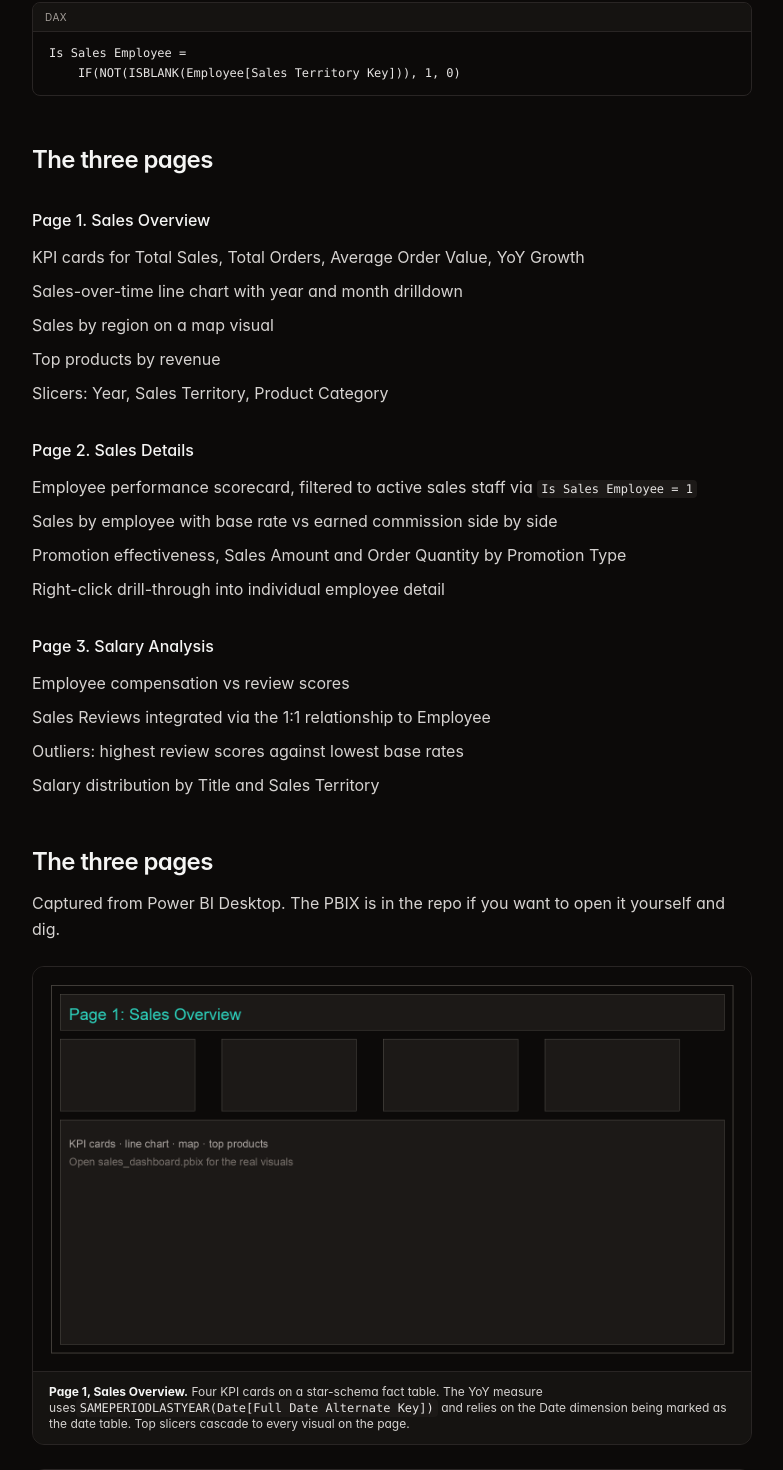
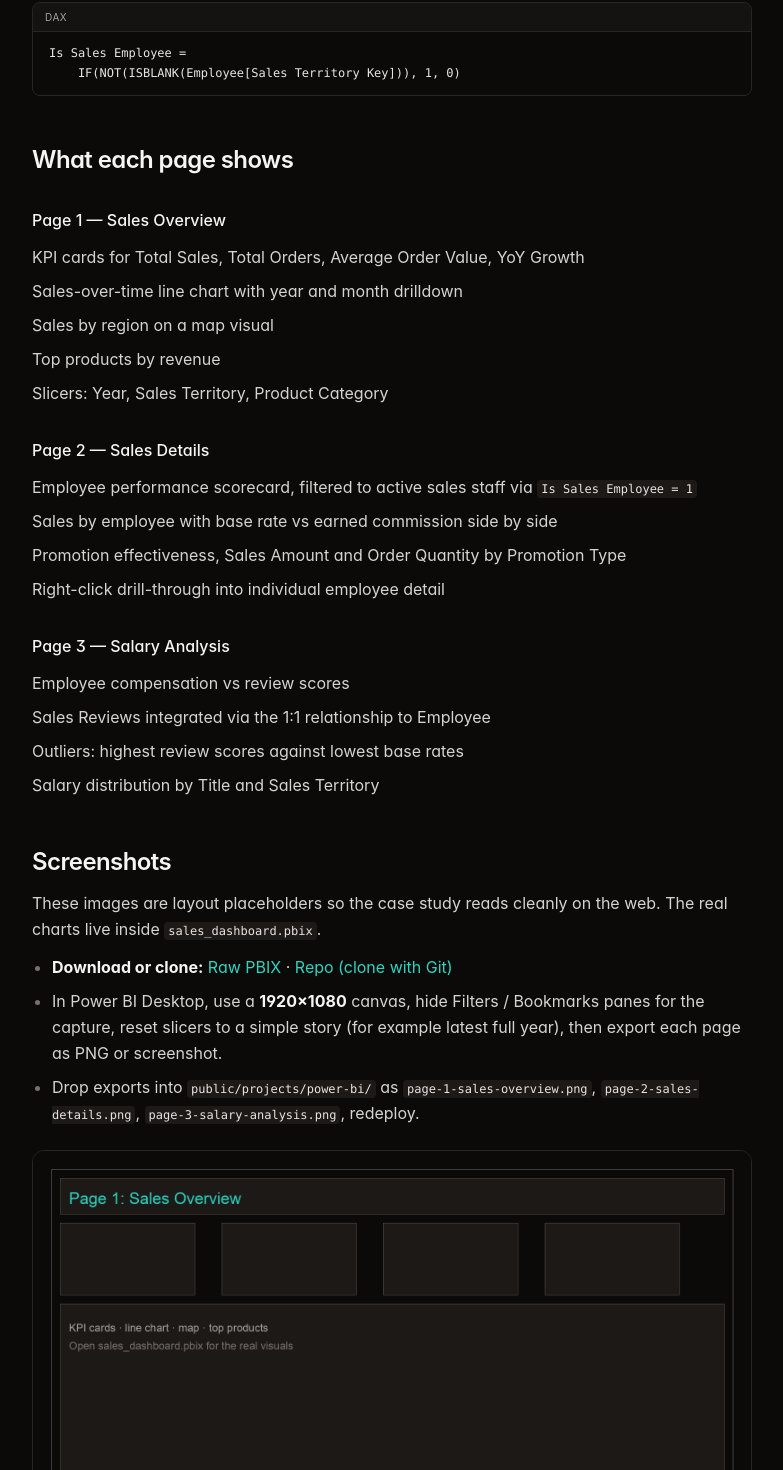
Before and after one commit to Damatnic/damato-portfolio, a Next.js app: page /projects/power-bi-sales-dashboard in a window 1280 px wide. Shown: the part 1855-3325 px from the top of the page, without its empty margins (248-1031 px from the left). Built offline with nearby package versions, Linux system fonts and the light colour scheme.

Commit message:
Polish Power BI case study and agent notes.
Clarify placeholder screenshots vs live PBIX, add GitHub/raw links and export checklist, fix headings and secure external links. Document Power BI asset paths in AGENTS.md.

Co-authored-by: Cursor <cursoragent@cursor.com>

```diff
--- a/src/app/projects/power-bi-sales-dashboard/page.tsx
+++ b/src/app/projects/power-bi-sales-dashboard/page.tsx
@@ -77,6 +77,8 @@ export default function PowerBICaseStudy() {
             <span className="text-stone-400">·</span>
             <a
               href="https://github.com/Damatnic/power-bi-sales-dashboard/raw/main/sales_dashboard.pbix"
+              target="_blank"
+              rel="noopener noreferrer"
               className="inline-flex items-center gap-1.5 rounded text-stone-300 hover:text-[var(--accent)] focus-visible:outline-none focus-visible:ring-2 focus-visible:ring-[var(--accent)] focus-visible:ring-offset-2 focus-visible:ring-offset-stone-950"
             >
               <FileDown className="h-4 w-4" aria-hidden="true" />
@@ -167,9 +169,9 @@ YoY Growth =
         <CodeBlock label="dax">{`Is Sales Employee =
     IF(NOT(ISBLANK(Employee[Sales Territory Key])), 1, 0)`}</CodeBlock>
 
-        <H2 id="pages">The three pages</H2>
+        <H2 id="pages">What each page shows</H2>
 
-        <H3>Page 1. Sales Overview</H3>
+        <H3>Page 1 — Sales Overview</H3>
         <ul className="mt-3 space-y-2">
           <li>KPI cards for Total Sales, Total Orders, Average Order Value, YoY Growth</li>
           <li>Sales-over-time line chart with year and month drilldown</li>
@@ -178,7 +180,7 @@ YoY Growth =
           <li>Slicers: Year, Sales Territory, Product Category</li>
         </ul>
 
-        <H3>Page 2. Sales Details</H3>
+        <H3>Page 2 — Sales Details</H3>
         <ul className="mt-3 space-y-2">
           <li>
             Employee performance scorecard, filtered to active sales staff via{" "}
@@ -194,7 +196,7 @@ YoY Growth =
           <li>Right-click drill-through into individual employee detail</li>
         </ul>
 
-        <H3>Page 3. Salary Analysis</H3>
+        <H3>Page 3 — Salary Analysis</H3>
         <ul className="mt-3 space-y-2">
           <li>Employee compensation vs review scores</li>
           <li>Sales Reviews integrated via the 1:1 relationship to Employee</li>
@@ -202,16 +204,53 @@ YoY Growth =
           <li>Salary distribution by Title and Sales Territory</li>
         </ul>
 
-        <H2 id="screenshots">The three pages</H2>
+        <H2 id="screenshots">Screenshots</H2>
         <p className="mt-3">
-          Captured from Power BI Desktop. The PBIX is in the repo if you want
-          to open it yourself and dig.
+          These images are layout placeholders so the case study reads cleanly on
+          the web. The real charts live inside{" "}
+          <Code>sales_dashboard.pbix</Code>.
         </p>
+        <ul className="mt-3 list-disc space-y-2 pl-5 marker:text-stone-500">
+          <li>
+            <strong className="text-stone-100">Download or clone:</strong>{" "}
+            <a
+              href="https://github.com/Damatnic/power-bi-sales-dashboard/raw/main/sales_dashboard.pbix"
+              target="_blank"
+              rel="noopener noreferrer"
+              className="rounded text-[var(--accent)] underline-offset-4 hover:underline focus-visible:outline-none focus-visible:ring-2 focus-visible:ring-[var(--accent)] focus-visible:ring-offset-2 focus-visible:ring-offset-stone-950"
+            >
+              Raw PBIX
+            </a>{" "}
+            ·{" "}
+            <a
+              href="https://github.com/Damatnic/power-bi-sales-dashboard"
+              target="_blank"
+              rel="noopener noreferrer"
+              className="rounded text-[var(--accent)] underline-offset-4 hover:underline focus-visible:outline-none focus-visible:ring-2 focus-visible:ring-[var(--accent)] focus-visible:ring-offset-2 focus-visible:ring-offset-stone-950"
+            >
+              Repo (clone with Git)
+            </a>
+          </li>
+          <li>
+            In Power BI Desktop, use a{" "}
+            <strong className="text-stone-100">1920×1080</strong> canvas, hide
+            Filters / Bookmarks panes for the capture, reset slicers to a simple
+            story (for example latest full year), then export each page as PNG or
+            screenshot.
+          </li>
+          <li>
+            Drop exports into{" "}
+            <Code>public/projects/power-bi/</Code> as{" "}
+            <Code>page-1-sales-overview.png</Code>,{" "}
+            <Code>page-2-sales-details.png</Code>,{" "}
+            <Code>page-3-salary-analysis.png</Code>, redeploy.
+          </li>
+        </ul>
 
         <figure className="mt-6 overflow-hidden rounded-xl border border-stone-800 bg-stone-950">
           <Image
             src="/projects/power-bi/page-1-sales-overview.png"
-            alt="Power BI Sales Overview page: KPI cards across the top showing Total Sales, Total Orders, Average Order Value, and YoY Growth. Below them a sales-over-time line chart, a map of sales by region, and a top products by revenue chart."
+            alt="Placeholder wireframe for Sales Overview: header title, row of four empty KPI slots, large panel noting KPI cards line chart map and top products — open PBIX for real visuals."
             width={1600}
             height={900}
             sizes="(min-width: 768px) 768px, 100vw"
@@ -219,7 +258,7 @@ YoY Growth =
           />
           <figcaption className="border-t border-stone-800 bg-stone-900/60 px-4 py-3 text-xs text-stone-300">
             <strong className="text-stone-100">Page 1, Sales Overview.</strong>{" "}
-            Four KPI cards on a star-schema fact table. The YoY measure uses
+            Placeholder image — live page has KPI cards on a star-schema fact table. The YoY measure uses{" "}
             <Code>SAMEPERIODLASTYEAR(Date[Full Date Alternate Key])</Code> and
             relies on the Date dimension being marked as the date table. Top
             slicers cascade to every visual on the page.
@@ -229,7 +268,7 @@ YoY Growth =
         <figure className="mt-6 overflow-hidden rounded-xl border border-stone-800 bg-stone-950">
           <Image
             src="/projects/power-bi/page-2-sales-details.png"
-            alt="Power BI Sales Details page: employee performance scorecard filtered to active sales staff. Bar chart comparing base rate against earned commission per employee. Promotion effectiveness chart showing Sales Amount and Order Quantity by promotion type."
+            alt="Placeholder wireframe for Sales Details: header, four empty KPI slots, panel labeled employee scorecard commission promotions — open PBIX for real visuals."
             width={1600}
             height={900}
             sizes="(min-width: 768px) 768px, 100vw"
@@ -237,7 +276,7 @@ YoY Growth =
           />
           <figcaption className="border-t border-stone-800 bg-stone-900/60 px-4 py-3 text-xs text-stone-300">
             <strong className="text-stone-100">Page 2, Sales Details.</strong>{" "}
-            Scorecard filtered to{" "}
+            Placeholder image — live page scorecard filtered to{" "}
             <Code>Is Sales Employee = 1</Code> so admin staff don&apos;t
             distort the comparison. Right-click on a row to drill through into
             an individual employee detail page.
@@ -247,7 +286,7 @@ YoY Growth =
         <figure className="mt-6 overflow-hidden rounded-xl border border-stone-800 bg-stone-950">
           <Image
             src="/projects/power-bi/page-3-salary-analysis.png"
-            alt="Power BI Salary Analysis page: scatter plot of employee compensation against review score, salary distribution histogram by Title, and a table flagging outliers where high review scores meet low base rates."
+            alt="Placeholder wireframe for Salary Analysis: header, four empty KPI slots, panel labeled compensation vs review score and salary by title — open PBIX for real visuals."
             width={1600}
             height={900}
             sizes="(min-width: 768px) 768px, 100vw"
@@ -255,7 +294,7 @@ YoY Growth =
           />
           <figcaption className="border-t border-stone-800 bg-stone-900/60 px-4 py-3 text-xs text-stone-300">
             <strong className="text-stone-100">Page 3, Salary Analysis.</strong>{" "}
-            Sales Reviews is joined to Employee 1:1. The outliers visual is
+            Placeholder image — live page: Sales Reviews joined to Employee 1:1. The outliers visual is
             the actual interesting one: highest review scores against lowest
             base rates.
           </figcaption>
@@ -301,8 +340,8 @@ YoY Growth =
             time measures silently return blank.
           </li>
           <li>
-            Drill-through pages are a much better UX for "show me the details
-            on this thing" than trying to cram everything onto one page.
+            Drill-through pages are a much better UX for &quot;show me the details
+            on this thing&quot; than trying to cram everything onto one page.
           </li>
           <li>
             Slicer layout matters more than you&apos;d think. Keeping them in
```
Also changed, not shown: 1 other file (tests, documents, lock files or other folders).
